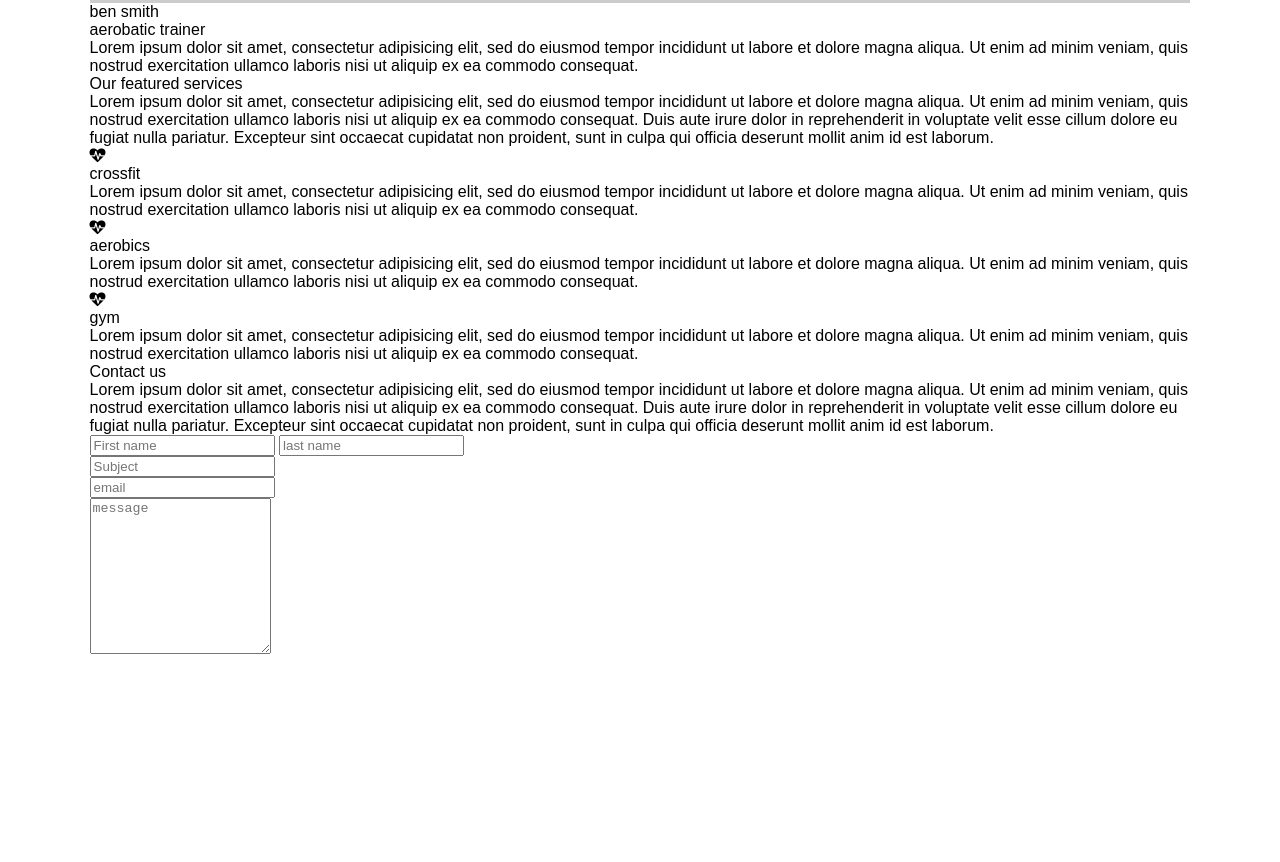
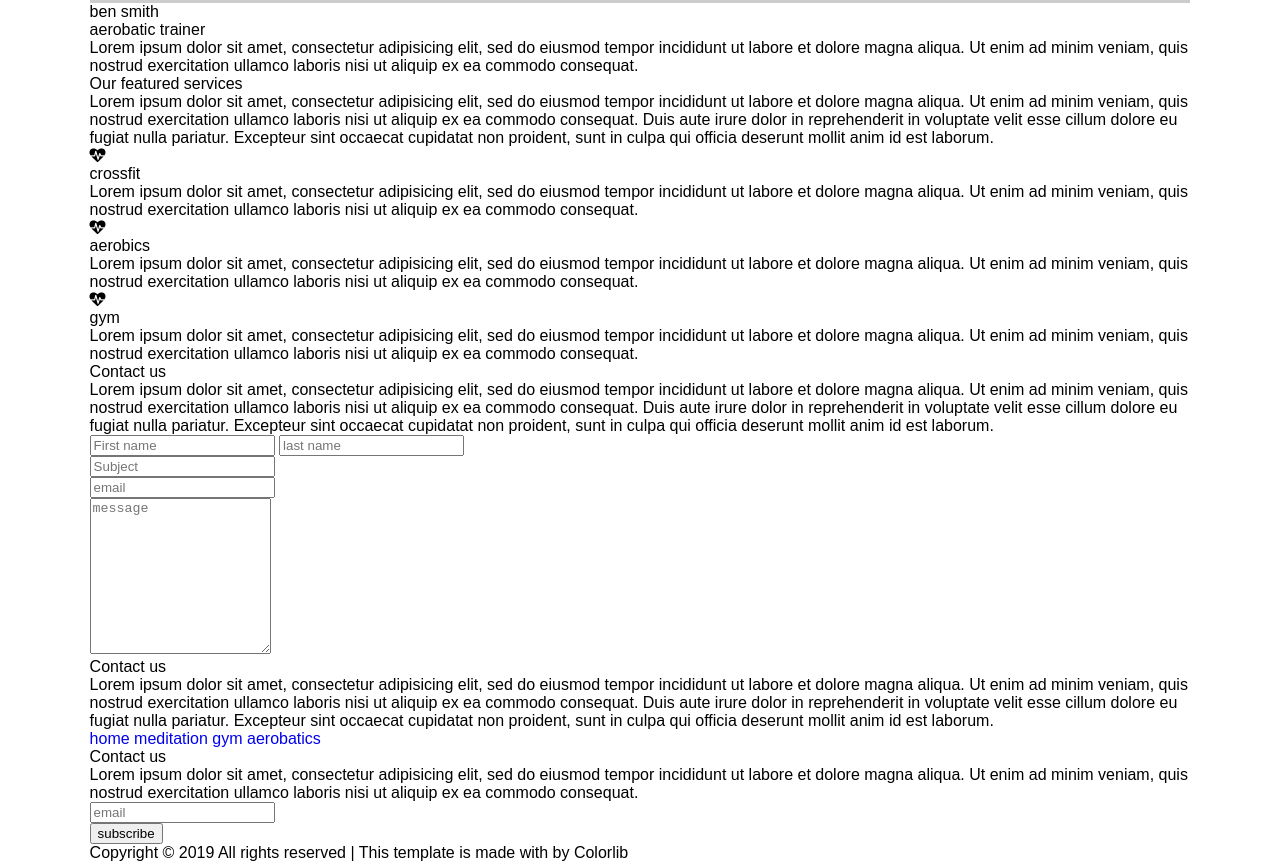
Before and after one commit to lihereshma/gymer-html, a plain HTML site: page index.html in a window 1280 px wide. Shown: the part 10840-11702 px from the top of the page. Before the commit the page ends 11498 px from the top, so only its background shows below. Drawn offline with Linux system fonts and the light colour scheme; placeholder pictures from the web are drawn by us.

Commit message:
footer added

```diff
--- a/index.html
+++ b/index.html
@@ -308,7 +308,47 @@
 
     <!--footer section start-->
     <footer>
+	<div class="wrapper">
+        <div class="footer-links">
+          <div class="about-block">
+            <h1>Contact us</h1>
+            <p>
+              Lorem ipsum dolor sit amet, consectetur adipisicing elit, sed do eiusmod
+              tempor incididunt ut labore et dolore magna aliqua. Ut enim ad minim veniam,
+              quis nostrud exercitation ullamco laboris nisi ut aliquip ex ea commodo
+              consequat. Duis aute irure dolor in reprehenderit in voluptate velit esse
+              cillum dolore eu fugiat nulla pariatur. Excepteur sint occaecat cupidatat non
+              proident, sunt in culpa qui officia deserunt mollit anim id est laborum.
+            </p>
+          </div>
 
+          <div class="links-block">
+            <ul>
+              <li><a href="#FIXME">home</a></li>
+              <li><a href="#FIXME">meditation</a></li>
+              <li><a href="#FIXME">gym</a></li>
+              <li><a href="#FIXME">aerobatics</a></li>
+            </ul>
+          </div>
+
+          <div class="subscribe-block">
+            <h1>Contact us</h1>
+            <p>
+              Lorem ipsum dolor sit amet, consectetur adipisicing elit, sed do eiusmod
+              tempor incididunt ut labore et dolore magna aliqua. Ut enim ad minim veniam,
+              quis nostrud exercitation ullamco laboris nisi ut aliquip ex ea commodo
+              consequat.
+            </p>
+            <input type="email" name="email" placeholder="email"><br/>
+            <input type="submit" name="subscribe" value="subscribe">
+          </div>
+        </div>
+
+        <div class="rights">
+          <p>Copyright &copy; 2019 All rights reserved &#124; This template is made with by <span>Colorlib</span></p>
+        </div>
+
+      </div>
     </footer>
     <!--footer section end-->
 
```
